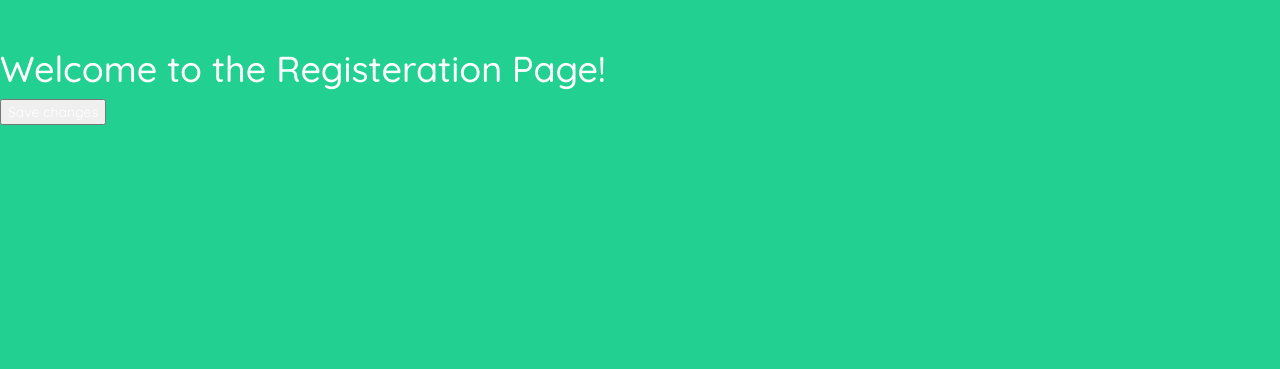
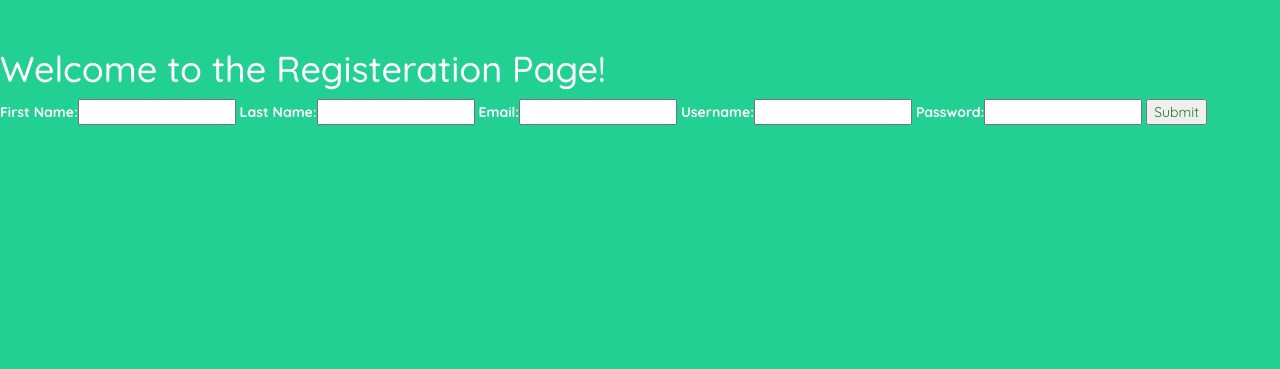
Before and after one commit to gheghi18/Assholes_Anonymous, a Django app: page /register/ in a window 1280 px wide. Shown: the part 51-420 px from the top of the page. Run offline with Django 3.2, Linux system fonts and the light colour scheme; some libraries are stand-ins or nearby versions.

Commit message:
Created a functional registration form

```diff
--- a/main_app/forms.py
+++ b/main_app/forms.py
@@ -4,3 +4,10 @@ from django.contrib.auth.models import User
 class CardForm(forms.Form) :
 	text = forms.CharField(widget = forms.Textarea(attrs={'rows':1,'class':'card-text-area','required':True,"placeholder": "Enter some shit!"}),
 	 label = "", max_length = 220)
+
+class RegistrationForm(forms.Form) :
+	firstName = forms.CharField(label="First Name",max_length=30)
+	lastName = forms.CharField(label="Last Name",max_length=30)
+	email = forms.EmailField()
+	username = forms.CharField(label="Username",max_length=25)
+	password = forms.CharField(max_length=32, widget=forms.PasswordInput)
--- a/main_app/models.py
+++ b/main_app/models.py
@@ -7,7 +7,7 @@ from django.dispatch import receiver
 
 # A collection
 class Collection(models.Model) :
-	author = models.ForeignKey(User,unique=True)
+	author = models.OneToOneField(User,on_delete=models.CASCADE,primary_key=True)
 	cards = {}
 
 	def publish(self) :
@@ -26,7 +26,7 @@ class Collection(models.Model) :
 # The Card model which represents a user created card
 # Each card also has an implicit id value
 class Card(models.Model) :
-	author = models.ForeignKey(User,unique=True)
+	author = models.OneToOneField(User,on_delete=models.CASCADE,primary_key=True)
 	text = models.CharField(max_length = 400)
 	created_date = models.DateTimeField(default=timezone.now)
 	published = False
--- a/main_app/static/css/styles.css
+++ b/main_app/static/css/styles.css
@@ -19,6 +19,11 @@ body
 	height:100%;
 	font-family: 'Quicksand', sans-serif;
 	overflow: hidden;
+}
+
+input
+{
+	color:#1E7D1E
 }
 
 /*The heading and masthead*/
--- a/main_app/templates/main_app/register.html
+++ b/main_app/templates/main_app/register.html
@@ -17,8 +17,10 @@
 	<div id = "container">
 		<h1>Welcome to the Registeration Page!</h1>
 
-		<form id = "registration-form" action = "" method="post">
-  			<button type="submit">Save changes</button>
+		<form id = "card-form" action = "" method="post">
+			{% csrf_token %}
+			{{ form }}
+			<input id = "submit-button" type="submit" value="Submit" />
 		</form>
 	</div>
 {% endblock %}
--- a/main_app/views.py
+++ b/main_app/views.py
@@ -1,6 +1,7 @@
 from django.shortcuts import render
 from django.utils import timezone
 from django.http import HttpResponseRedirect
+from django.contrib.auth.models import User
 from main_app.models import Card
 from .forms import *
 
@@ -39,9 +40,16 @@ def cards(request):
 
 def register(request):
 	if request.method == 'POST' :
-		pass
+		form = RegistrationForm(request.POST)
+
+		if form.is_valid() :
+			newUser = User.objects.create_user(first_name = request.POST['firstName'],last_name = request.POST['lastName'],
+				username = request.POST['username'],password = request.POST['password'], email = request.POST['email'])
+			newUser.save()
+
+		return HttpResponseRedirect('/confirm/')
 
 	else :
-		pass
+		form = RegistrationForm()
 
-	return render(request,'main_app/register.html',{})
+	return render(request,'main_app/register.html',{'form':form})
```
Also changed, not shown: main_app/admin.py (line endings or trailing spaces), main_app/migrations/0005_auto_20171021_2024.py (added).
